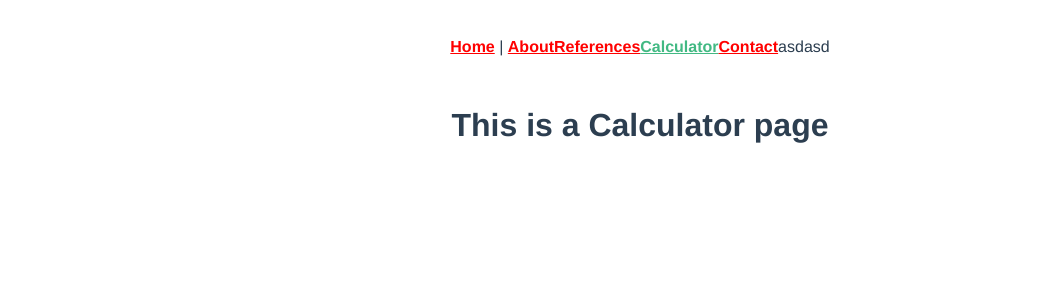
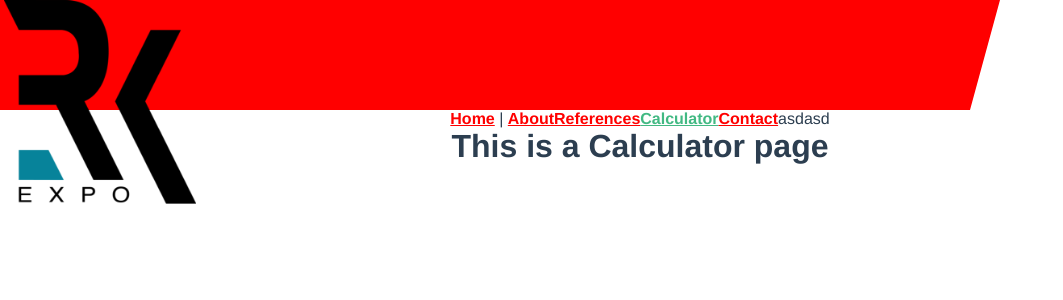
Before and after one commit to gyetvanakos/rkexpo, a Vue app: page /Calculator in a window 1280 px wide. Shown: the top 300 px of the page, without its empty margins (0-1063 px from the left). Built offline with nearby package versions, Linux system fonts and the light colour scheme.

Commit message:
header
nagyon szép doboz

```diff
--- a/public/index.html
+++ b/public/index.html
@@ -1,17 +1,26 @@
 <!DOCTYPE html>
 <html lang="">
   <head>
-    <meta charset="utf-8">
-    <meta http-equiv="X-UA-Compatible" content="IE=edge">
-    <meta name="viewport" content="width=device-width,initial-scale=1.0">
-    <link rel="icon" href="<%= BASE_URL %>favicon.ico">
+    <meta charset="utf-8" />
+    <meta http-equiv="X-UA-Compatible" content="IE=edge" />
+    <meta name="viewport" content="width=device-width,initial-scale=1.0" />
+    <link rel="icon" href="<%= BASE_URL %>favicon.ico" />
     <title><%= htmlWebpackPlugin.options.title %></title>
   </head>
   <body>
     <noscript>
-      <strong>We're sorry but <%= htmlWebpackPlugin.options.title %> doesn't work properly without JavaScript enabled. Please enable it to continue.</strong>
+      <strong
+        >We're sorry but <%= htmlWebpackPlugin.options.title %> doesn't work
+        properly without JavaScript enabled. Please enable it to
+        continue.</strong
+      >
     </noscript>
     <div id="app"></div>
     <!-- built files will be auto injected -->
+    <style>
+      * {
+        margin: 0 !important;
+      }
+    </style>
   </body>
 </html>
--- a/src/App.vue
+++ b/src/App.vue
@@ -13,20 +13,18 @@
 </template>
 
 <script>
-import header from './views/header.vue'
+import header from "./views/header.vue";
 
 export default {
-  name: 'App',
+  name: "App",
   components: {
-    'webapp-header':header,
+    "webapp-header": header,
   },
 
   data() {
-    return{
-
-    }
-  }
-}
+    return {};
+  },
+};
 </script>
 
 <style lang="scss">
@@ -39,7 +37,8 @@
 }
 
 #nav {
-  padding: 30px;
+  padding: 0;
+  margin: 0;
 
   a {
     font-weight: bold;
--- a/src/views/header.vue
+++ b/src/views/header.vue
@@ -1,15 +1,39 @@
 <template>
-    <div>
-
-    </div>
+  <div id="nav-wrapper">
+    <div class="logo"><img src="../assets/logo-black@2x.png" alt="" /></div>
+  </div>
 </template>
 
 <script>
-    export default {
-
-    }
+export default {};
 </script>
 
 <style lang="scss" scoped>
+#nav-wrapper {
+  background-color: red;
+  height: 110px;
+  width: 1000px;
+  position: relative;
+}
 
+#nav-wrapper:after {
+  content: "";
+  line-height: 0;
+  font-size: 0;
+  width: 0;
+  height: 0;
+  border-top: 0px solid transparent;
+  border-bottom: 110px solid #fff;
+  border-left: 30px solid transparent;
+  border-right: 30 solid #fff;
+  position: absolute;
+  top: 0px;
+  right: 0;
+}
+
+.logo {
+  float: left;
+  width: 200px;
+  height: 50px;
+}
 </style>
```
Also changed, not shown: src/assets/logo-black@2x.png (added).
